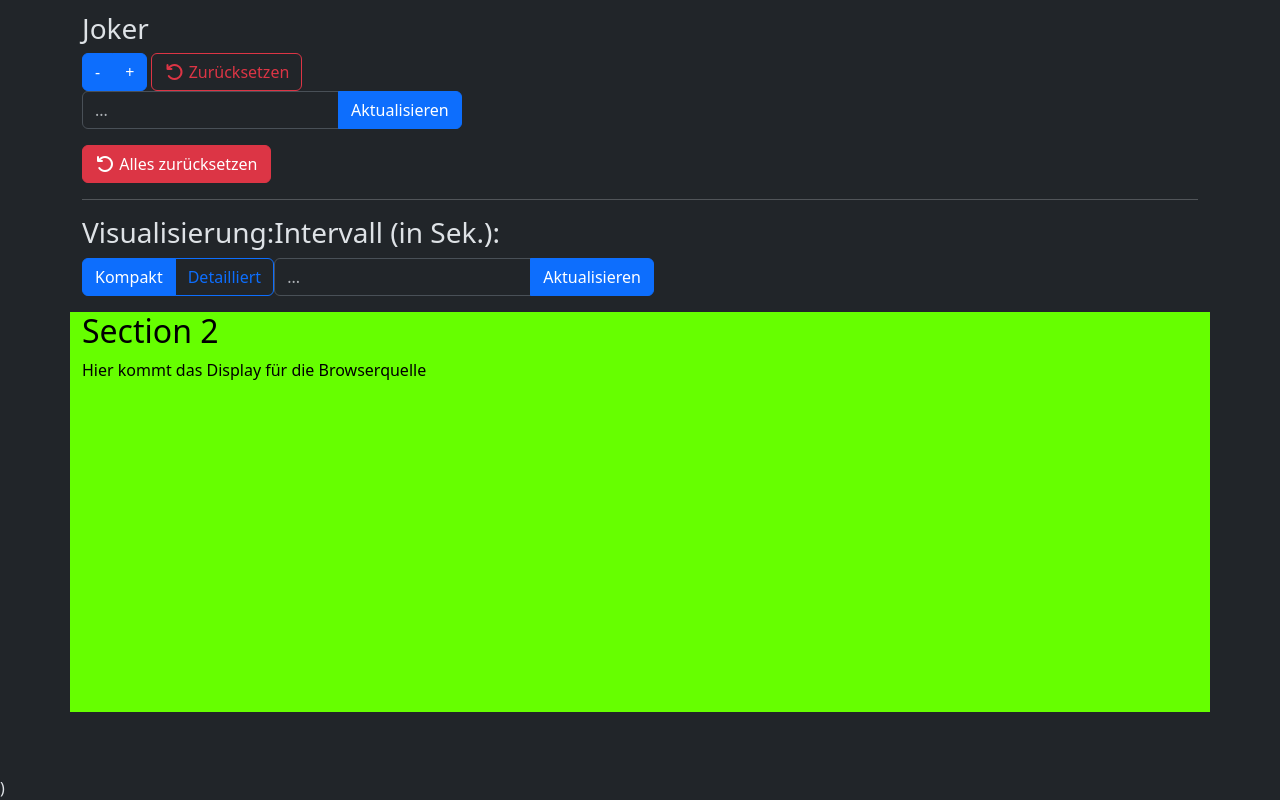
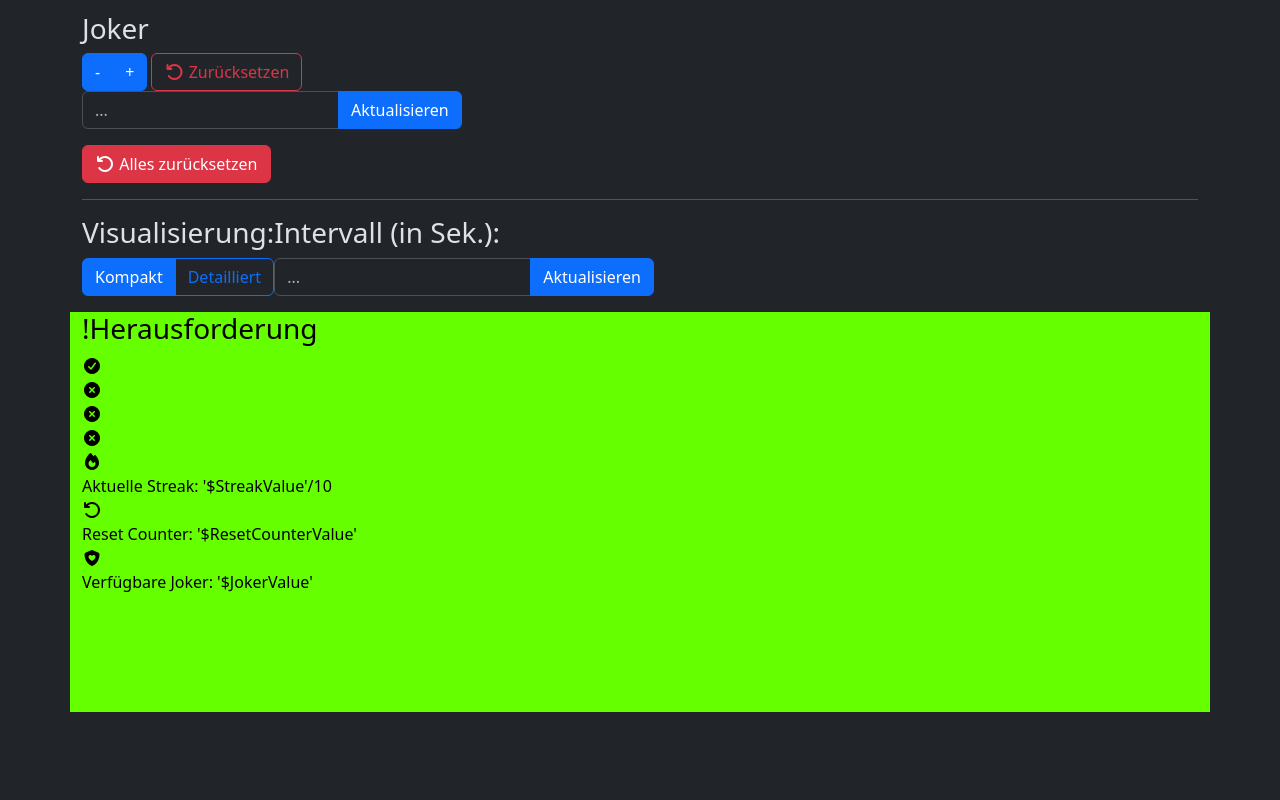
Before and after one commit to clashalytics/benso_tank_roulette, a website with bundled scripts: page benso_tank_roulette/public/index.html in a window 1280 px wide. Shown: the part 429-1229 px from the top of the page. After the commit the page ends 1205 px from the top, so only its background shows below. Built offline with nearby package versions, Linux system fonts and the light colour scheme.

Commit message:
added HTML for display

```diff
--- a/benso_tank_roulette/public/index.html
+++ b/benso_tank_roulette/public/index.html
@@ -180,10 +180,53 @@
     </div>
 
     <div class="container display">
-<h2 class="h2">
-    Section 2
-</h2>
-<p>Hier kommt das Display für die Browserquelle</p>
+        <div class="display-detailed">
+            <h3 class="h3">
+                !Herausforderung
+            </h3>
+            <div class="display-detailed-values">
+                <div class="display-detailed-stages">
+                    <div class="stage-container stage-checked">
+                        <i class="fa-solid fa-circle-check"></i>
+                    </div>
+                    <div class="stage-container stage-unchecked">
+                        <i class="fa-solid fa-circle-xmark"></i>
+                    </div>
+                    <div class="stage-container stage-unchecked">
+                        <i class="fa-solid fa-circle-xmark"></i>
+                    </div>
+                    <div class="stage-container stage-unchecked">
+                        <i class="fa-solid fa-circle-xmark"></i>
+                    </div>
+                </div>
+                <div class="display-detailed-streak">
+                    <div class="streak-icon">
+                        <i class="fa-solid fa-fire"></i>
+                    </div>
+                    <div class="streak-text">
+                        Aktuelle Streak: '$StreakValue'/10
+                    </div>
+                </div>
+                <div class="display-detailed-reset_counter">
+                    <div class="reset_counter-icon">
+                        <i class="fa-solid fa-arrow-rotate-left"></i>
+                    </div>
+                    <div class="reset_counter-test">
+                        Reset Counter: '$ResetCounterValue'
+                    </div>
+                </div>
+                <div class="display-detailed-joker">
+                    <div class="joker-icon">
+                        <i class="fa-solid fa-shield-heart"></i>
+                    </div>
+                    <div class="joker-text">
+                        Verfügbare Joker: '$JokerValue'
+                    </div>
+                </div>
+            </div>
+
+
+        </div>
     </div>
 
     <script src="../socket.io/socket.io.js"></script>
@@ -193,4 +236,4 @@
 
 </body>
 
-</html>)
+</html>
```
Lines whose indentation alone changed are shown as unchanged.
